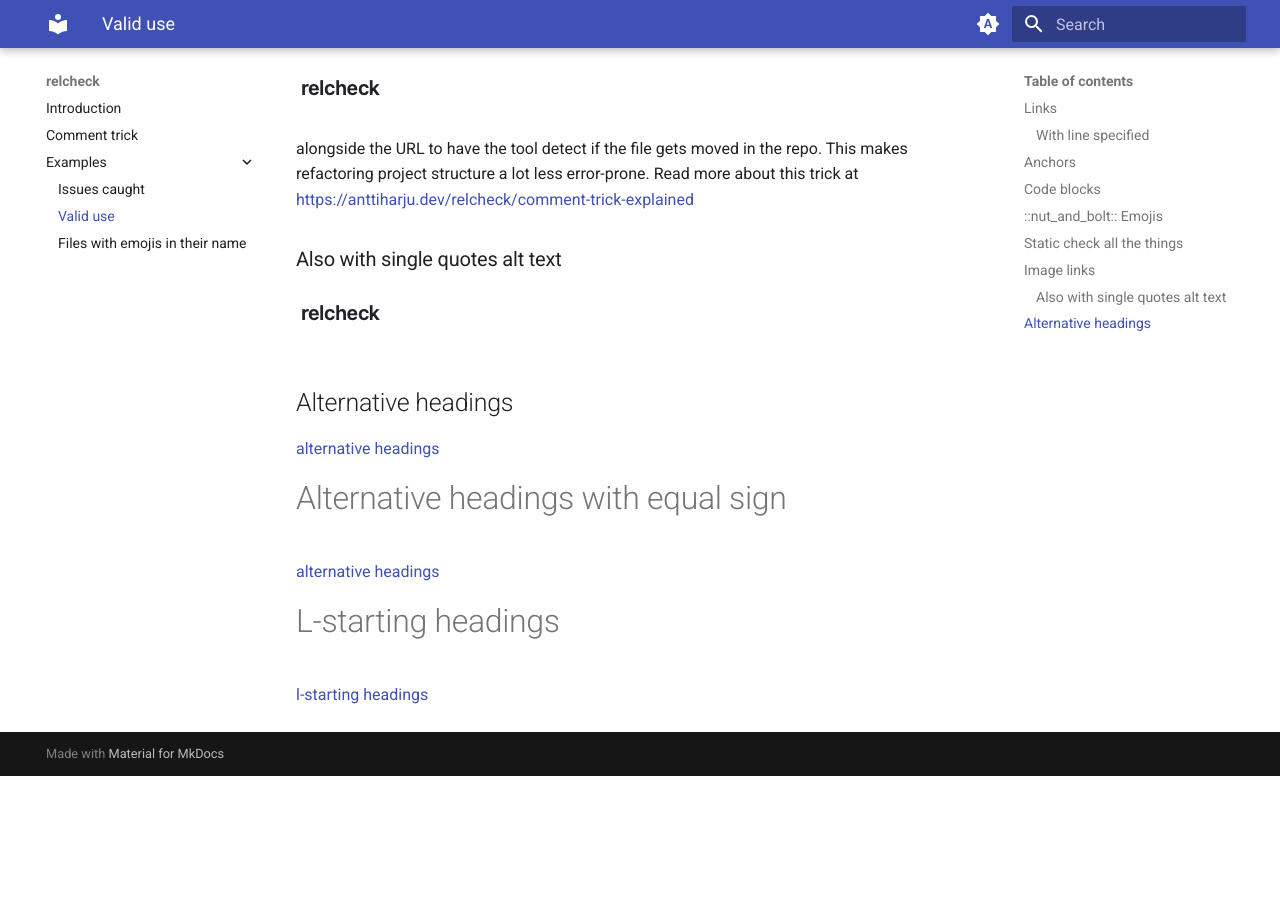
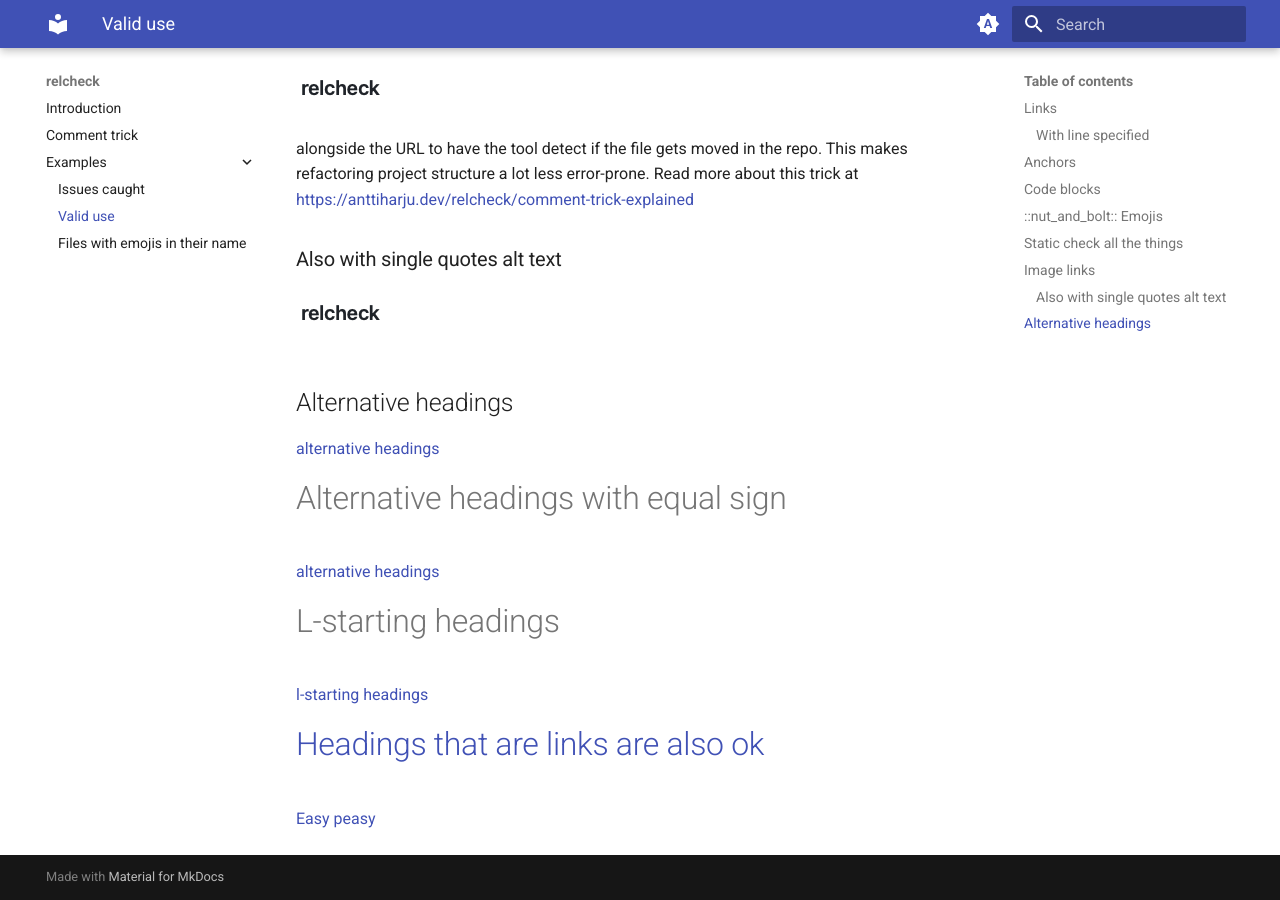
Before and after one commit to anttiharju/relcheck, an MkDocs documentation site: the page built from docs/examples/valid-use.md, in a window 1280 px wide and 900 px high, scrolled down 1249 px. Built offline with MkDocs 1.6.1 and Material for MkDocs 9.7.7, drawn with Linux system fonts in a browser that asks for light colours; before the commit the page ends 2025 px from its top, so only the background shows below that.

Commit message:
Add a failing example of valid use

```diff
--- a/docs/examples/valid-use.md
+++ b/docs/examples/valid-use.md
@@ -70,3 +70,7 @@
 [l-starting headings](./valid-use.md#L-starting-headings)
 
 <!--[README](./README.md) https://anttiharju.dev/relcheck/comment-trick-explained -->
+
+# [Headings that are links are also ok](https://example.com)
+
+[Easy peasy](./valid-use.md#headings-that-are-links-are-also-ok)
```
